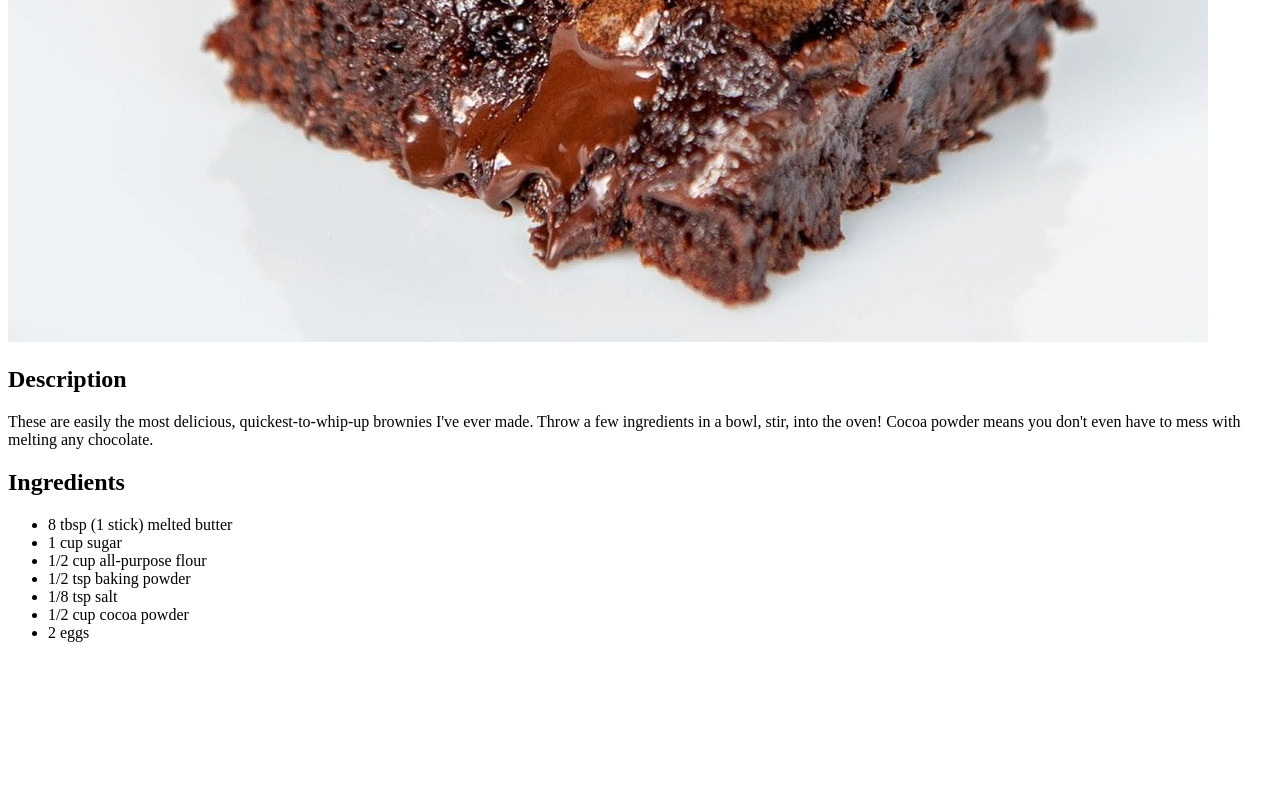
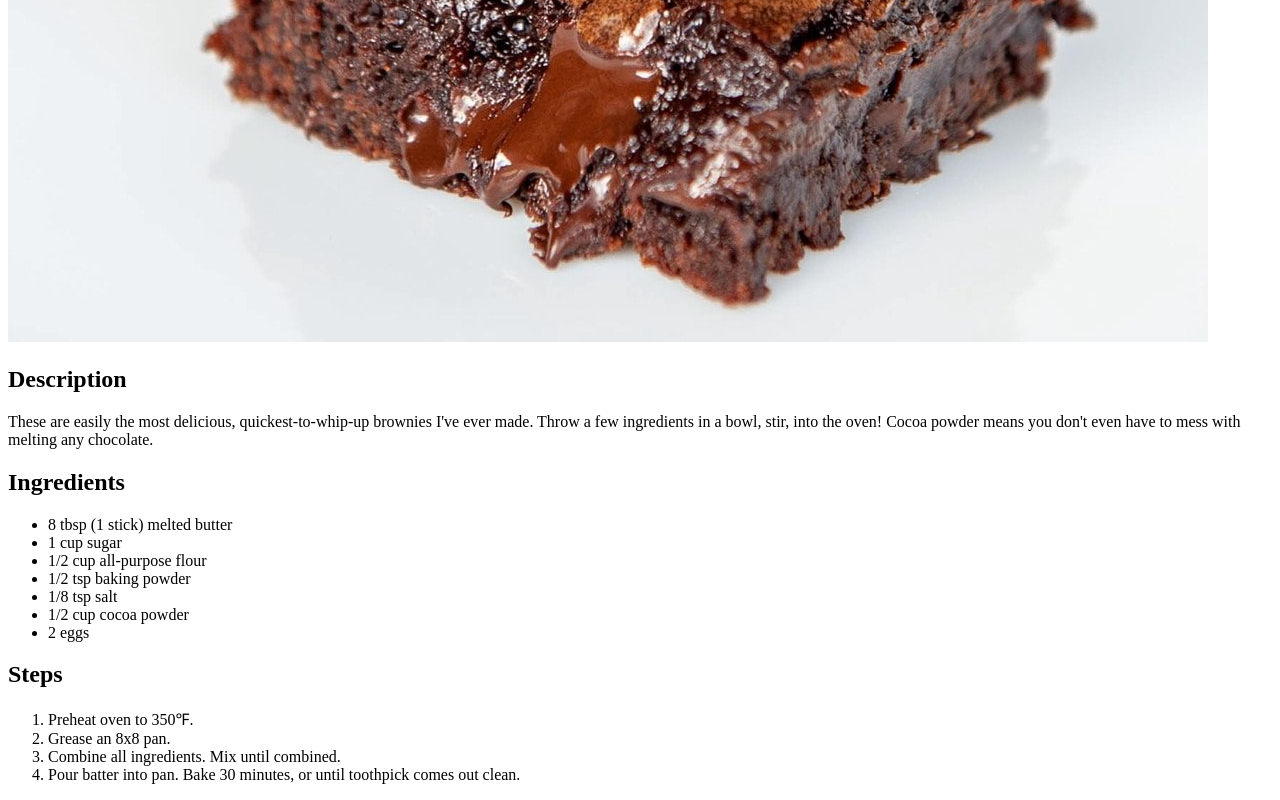
Before and after one commit to Liziloo/odin-recipes, a plain HTML site: page recipes/cindy-reaves-brownies.html in a window 1280 px wide. Shown: the part 938-1738 px from the top of the page. Before the commit the page ends 1596 px from the top, so only its background shows below. Drawn offline with Linux system fonts and the light colour scheme.

Commit message:
Complete brownie recipe
Added the rest of the instructions for making Cindy's brownies.

```diff
--- a/recipes/cindy-reaves-brownies.html
+++ b/recipes/cindy-reaves-brownies.html
@@ -24,5 +24,13 @@
         <li>2 eggs</li>
     </ul>
 
+    <h2>Steps</h2>
+    <ol>
+        <li>Preheat oven to 350&#8457;.</li>
+        <li>Grease an 8x8 pan.</li>
+        <li>Combine all ingredients. Mix until combined.</li>
+        <li>Pour batter into pan. Bake 30 minutes, or until toothpick comes out clean.</li>
+    </ol>
+
 </body>
 </html>
```
